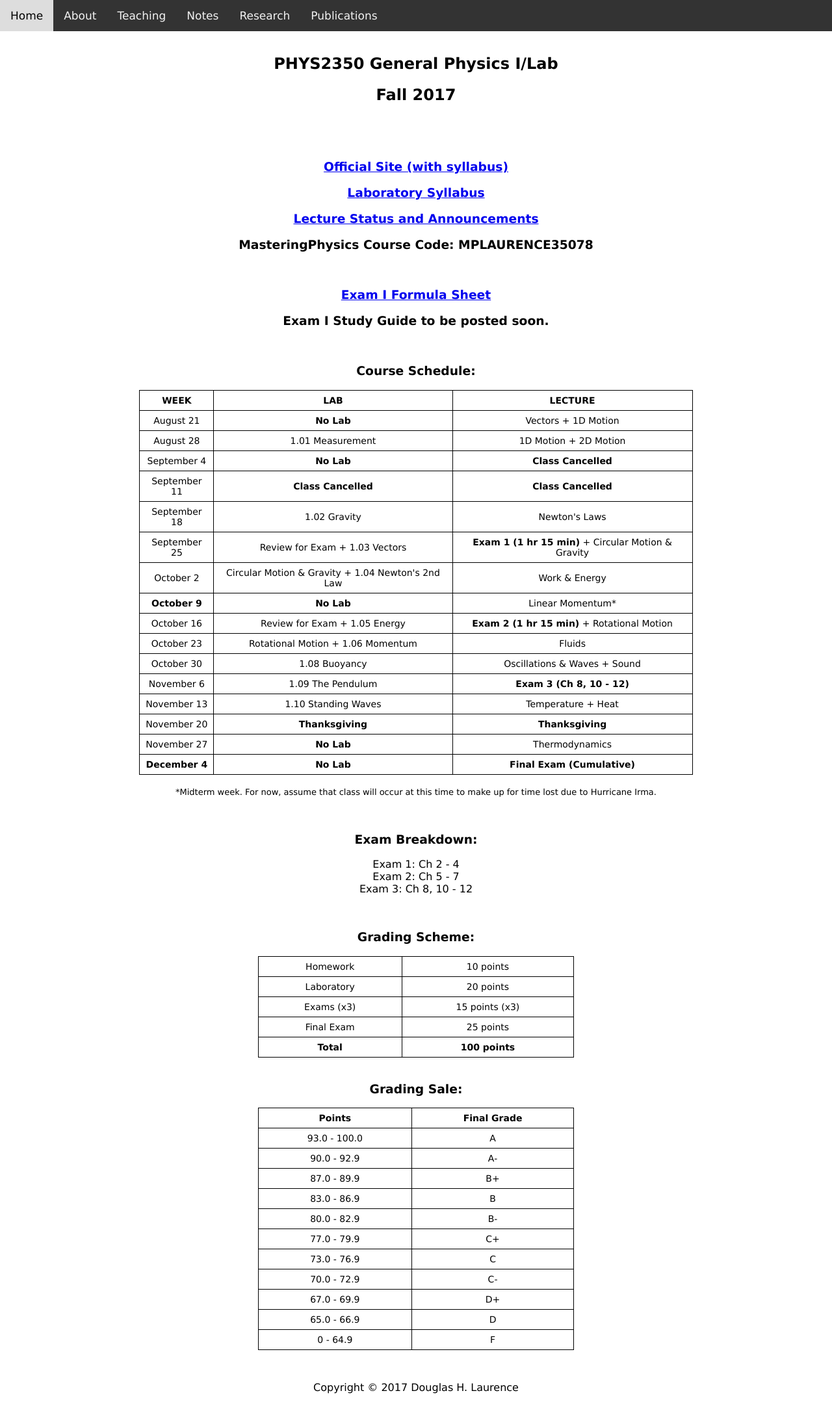
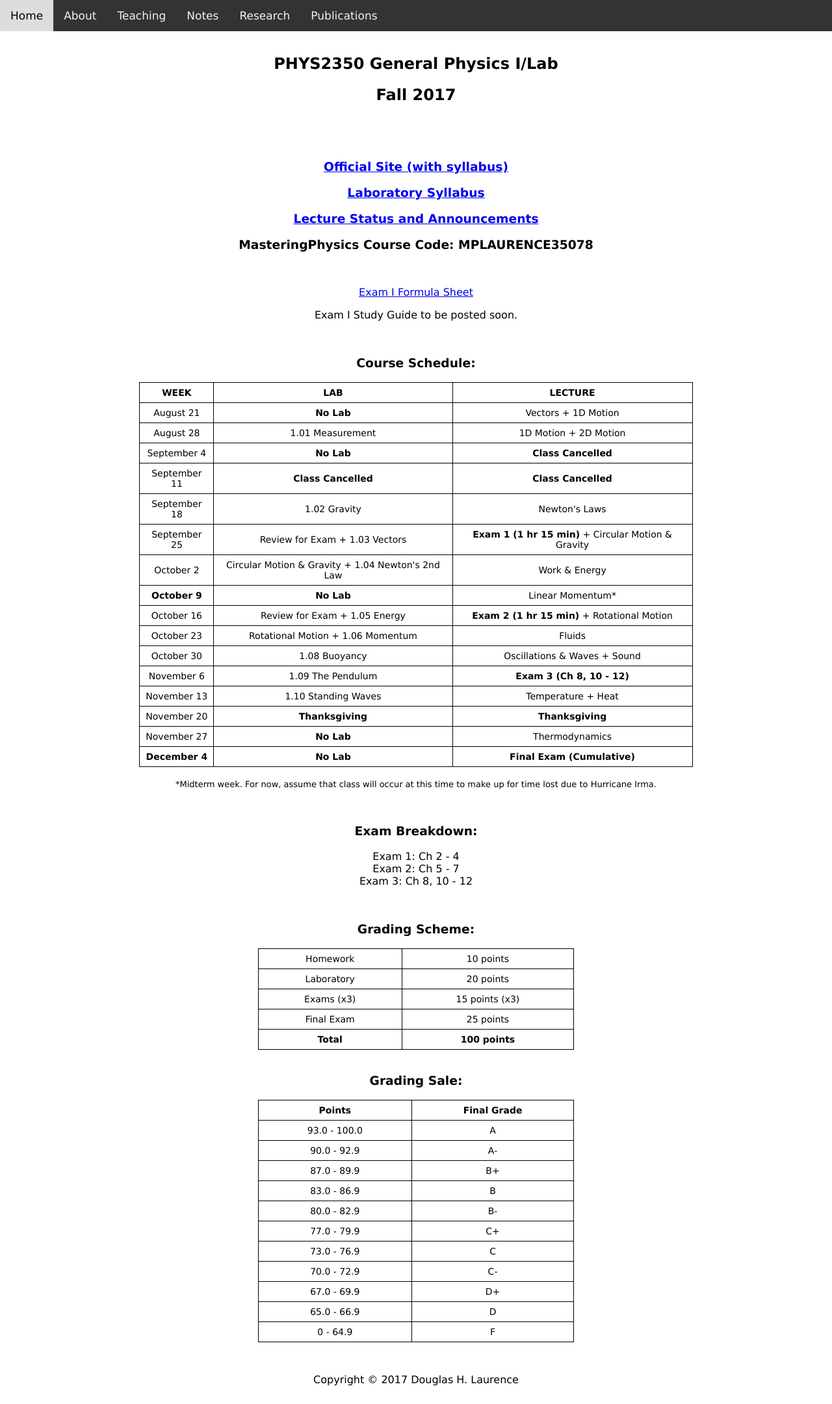
Before and after one commit to dhlaurence/dhlaurence.github.io, a Jekyll site: the page built from teaching/phys2350fall17.html, in a window 1280 px wide. Shown: the whole page at 65% size. Built offline with Jekyll 4.4.1, drawn with Linux system fonts in a browser that asks for light colours.

Commit message:
Update phys2350fall17.html

```diff
--- a/teaching/phys2350fall17.html
+++ b/teaching/phys2350fall17.html
@@ -35,13 +35,13 @@ title: PHYS2350Fall2017
 
   <br>
 
-  <h3>
+  <p>
     <center><a target="_blank" href="http://www.blazartheory.com/files/PHYS2350_Exam_I_Formula_Sheet.pdf">Exam I Formula Sheet</a></center>
-  </h3>
+  </p>
 
-  <h3>
+  <p>
     <center>Exam I Study Guide to be posted soon.</center>
-  </h3>
+  </p>
 
   <br>
 
```
